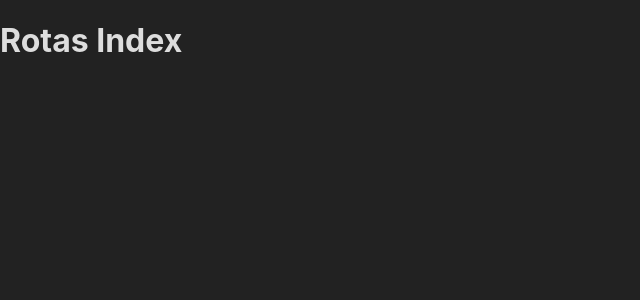
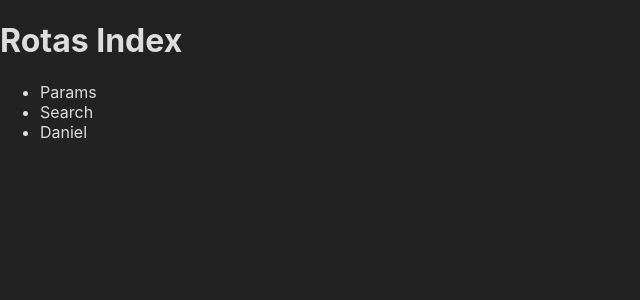
Before and after one commit to natavitoriano/nextjs-course, a Next.js app in the folder basic-next/: page /routes in a window 1280 px wide. Shown: the top 300 px of the page, without its empty margins (0-640 px from the left). Built offline with nearby package versions, Linux system fonts and the light colour scheme.

Commit message:
Navigation between pages using links

```diff
--- a/basic-next/src/pages/routes/[id]/[name].jsx
+++ b/basic-next/src/pages/routes/[id]/[name].jsx
@@ -1,4 +1,5 @@
 import { useRouter } from 'next/router';
+import Link from 'next/link';
 
 export default function name() {
     const router = useRouter();
@@ -8,6 +9,9 @@ export default function name() {
     return (
         <div>
             <h1>Routes/ {id}/ {name}</h1>
+            <Link href="/routes">
+                <button>Back</button>
+            </Link>
         </div>
     )
 }
--- a/basic-next/src/pages/routes/[id]/search.jsx
+++ b/basic-next/src/pages/routes/[id]/search.jsx
@@ -1,4 +1,5 @@
 import { useRouter } from 'next/router';
+import Link from 'next/link';
 
 export default function search() {
     const router = useRouter();
@@ -7,6 +8,9 @@ export default function search() {
     return (
         <div>
             <h1>Routes/ {id}/ Search!!!</h1>
+            <Link href="/routes">
+                <button>Back</button>
+            </Link>
         </div>
     )
 }
--- a/basic-next/src/pages/routes/index.jsx
+++ b/basic-next/src/pages/routes/index.jsx
@@ -1,7 +1,20 @@
+import Link from 'next/link';
+
 export default function rotas() {
     return (
         <div>
             <h1>Rotas Index</h1>
+            <ul>
+                <Link href="/routes/params?id=12&name=Ana">
+                    <li>Params</li>
+                </Link>
+                <Link href="/routes/123/search">
+                    <li>Search</li>
+                </Link>
+                <Link href="/routes/123/Daniel">
+                    <li>Daniel</li>
+                </Link>
+            </ul>
         </div>
     )
 }
--- a/basic-next/src/pages/routes/params.jsx
+++ b/basic-next/src/pages/routes/params.jsx
@@ -1,4 +1,5 @@
 import { useRouter } from 'next/router';
+import Link from 'next/link';
 
 export default function params() {
     const router = useRouter();
@@ -9,7 +10,10 @@ export default function params() {
     console.log(router);
     return (
         <div>
-            <h1>Rotas Params: {id} e {name}</h1>
+            <h1>Routes Params: {id} e {name}</h1>
+            <Link href="/routes">
+                <button>Back</button>
+            </Link>
         </div>
     )
 }
```
